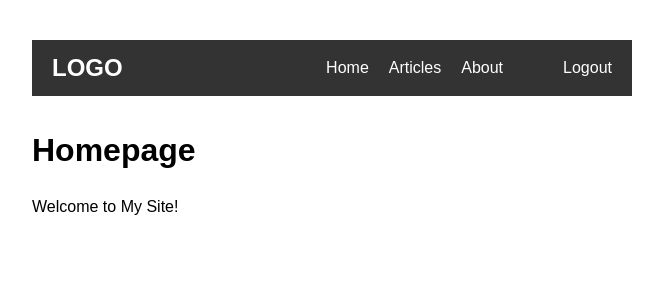
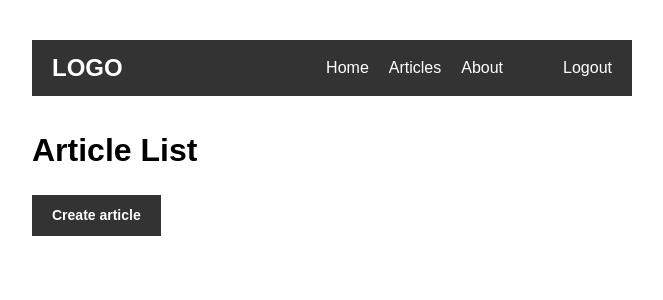
Before and after one commit to dunaev-ss/blog_609-31z_DSS, a Django app: page / in a window 1280 px wide. Shown: the top 300 px of the page, without its empty margins (308-971 px from the left). Run offline with Django 5.2, Linux system fonts and the light colour scheme; the visitor is signed in with stand-in values (Sample User, id 1); data that the repository does not hold is empty.

Commit message:
Лабораторная работа №9

```diff
--- a/laboratoire/accounts/templates/accounts/signup.html
+++ b/laboratoire/accounts/templates/accounts/signup.html
@@ -1,7 +1,7 @@
 {% extends 'base_layout.html' %}
 {% block content %}
   <h1>Signup</h1>
-  <form class="form" action="/accounts/signup/" method="post">
+  <form class="form" action="{% url 'accounts:signup' %}" method="post">
     {% csrf_token %}
     {{ form }}
     <button type="submit">Signup</button>
--- a/laboratoire/accounts/urls.py
+++ b/laboratoire/accounts/urls.py
@@ -1,6 +1,8 @@
 from django.urls import path
 
 from . import views
+
+app_name = 'accounts'
 
 urlpatterns = [
     path('signup/', views.signup_view, name='signup'),
--- a/laboratoire/accounts/views.py
+++ b/laboratoire/accounts/views.py
@@ -1,7 +1,7 @@
 from django.contrib.auth import login, logout
 from django.contrib.auth.forms import UserCreationForm, AuthenticationForm
 from django.http import HttpResponseRedirect
-from django.shortcuts import render
+from django.shortcuts import redirect, render
 
 
 def signup_view(request):
@@ -22,7 +22,9 @@ def login_view(request):
         if form.is_valid():
             user = form.get_user()
             login(request, user)
-            return HttpResponseRedirect('/articles')
+            if 'next' in request.POST:
+                return redirect(request.POST['next'])
+            return redirect('articles:list')
     else:
         form = AuthenticationForm()
     return render(request, 'accounts/login.html', {'form' : form})
--- a/laboratoire/articles/apps.py
+++ b/laboratoire/articles/apps.py
@@ -2,4 +2,9 @@ from django.apps import AppConfig
 
 
 class ArticlesConfig(AppConfig):
+    default_auto_field = 'django.db.models.BigAutoField'
     name = 'articles'
+
+
+    def ready(self):
+        import articles.signals
--- a/laboratoire/articles/models.py
+++ b/laboratoire/articles/models.py
@@ -1,11 +1,14 @@
+from django.contrib.auth.models import User
 from django.db import models
+
 
 class Article(models.Model):
     title = models.CharField(max_length = 200)
     slug = models.SlugField()
     body = models.TextField()
     date = models.DateTimeField(auto_now_add = True)
-    thumbnail = models.ImageField(upload_to = 'images/', blank = True)
+    thumbnail = models.ImageField(upload_to = 'images/', blank = True, default='default.jpeg')
+    author = models.ForeignKey(User, default=None, on_delete=models.CASCADE)
 
     def __str__(self):
         return self.title
--- a/laboratoire/articles/templates/articles/article_list.html
+++ b/laboratoire/articles/templates/articles/article_list.html
@@ -3,11 +3,16 @@
 {% block content %}
 <main>
     <h1>Article List</h1>
+    {% if user.is_authenticated %}
+    <div class="create-article">
+        <a href="{% url 'articles:create' %}" class="btn-create">Create article</a>
+    </div>
+    {% endif %}
     <div class="articles">
         {% for element in articles %}
         <div class="article__item">
             <h2>
-                <a href="{% url 'article_detail' slug=element.slug %}">
+                <a href="{% url 'articles:article_detail' slug=element.slug %}">
                     {{ element.title }}
                 </a>
             </h2>
--- a/laboratoire/articles/urls.py
+++ b/laboratoire/articles/urls.py
@@ -2,7 +2,10 @@ from django.urls import path
 
 from articles import views
 
+app_name = 'articles'
+
 urlpatterns = [
-    path('', views.article_list, name='article_list'),
+    path('', views.article_list, name='homepage'),
+    path('create', views.article_create, name='create'),
     path('<slug:slug>', views.article_item, name='article_detail')
 ]
--- a/laboratoire/articles/views.py
+++ b/laboratoire/articles/views.py
@@ -1,4 +1,8 @@
-from django.shortcuts import render
+from django.contrib.auth.decorators import login_required
+
+from django.shortcuts import redirect, render
+
+from . import forms
 
 from .models import Article
 
@@ -11,3 +15,17 @@ def article_list(request):
 def article_item(request, slug):
     article = Article.objects.get(slug = slug)
     return render(request, 'articles/article_item.html', {'article' : article})
+
+
+@login_required(login_url='accounts:login')
+def article_create(request):
+    if request.method == 'POST':
+        form = forms.CreateArticle(request.POST, request.FILES)
+        if form.is_valid():
+            instance = form.save(commit=False)
+            instance.author = request.user
+            instance.save()
+            return redirect('homepage')
+    else:
+        form = forms.CreateArticle()
+    return render(request, 'articles/article_create.html', {'form': form})
--- a/laboratoire/laboratoire/urls.py
+++ b/laboratoire/laboratoire/urls.py
@@ -1,32 +1,18 @@
-"""
-URL configuration for laboratoire project.
-
-The `urlpatterns` list routes URLs to views. For more information please see:
-    https://docs.djangoproject.com/en/6.0/topics/http/urls/
-Examples:
-Function views
-    1. Add an import:  from my_app import views
-    2. Add a URL to urlpatterns:  path('', views.home, name='home')
-Class-based views
-    1. Add an import:  from other_app.views import Home
-    2. Add a URL to urlpatterns:  path('', Home.as_view(), name='home')
-Including another URLconf
-    1. Import the include() function: from django.urls import include, path
-    2. Add a URL to urlpatterns:  path('blog/', include('blog.urls'))
-"""
-
 from django.conf import settings
 from django.conf.urls.static import static
 from django.contrib import admin
 from django.urls import path, include
 
 from laboratoire import views
+from articles import views as article_views
+
 
 urlpatterns = [
     path('admin/', admin.site.urls),
-    path('', views.homepage, name='homepage'),
+    path('', article_views.article_list, name='homepage'),
     path('about/', views.about, name='about'),
     path('articles/', include('articles.urls')),
+    path('article/', include('articles.urls')),
     path('accounts/', include('accounts.urls'))
 ]
 
--- a/laboratoire/static/css/style.css
+++ b/laboratoire/static/css/style.css
@@ -69,3 +69,18 @@ nav ul a {
     padding: 0;
     text-decoration: none;
 }
+
+.create-article {
+    margin: 20px 0;
+}
+
+.btn-create {
+    display: inline-block;
+    background-color: #333;
+    color: white;
+    padding: 10px 20px;
+    text-decoration: none;
+    font-family: sans-serif;
+    font-size: 14px;
+    font-weight: bold;
+}
--- a/laboratoire/templates/base_layout.html
+++ b/laboratoire/templates/base_layout.html
@@ -13,23 +13,23 @@
     <header>
         <nav>
             <div class="logo">
-                <a href="{% url 'article_list' %}">LOGO</a>
+                <a href="{% url 'homepage' %}">LOGO</a>
             </div>
             <ul>
                 <li><a href="{% url 'homepage' %}">Home</a></li>
-                <li><a href="{% url 'article_list' %}">Articles</a></li>
+                <li><a href="{% url 'homepage' %}">Articles</a></li>
                 <li><a href="{% url 'about' %}">About</a></li>
                 <ul>
                     {% if user.is_authenticated %}
                     <li>
-                        <form class="form" action="/accounts/logout/" method="post">
+                        <form class="form" action="{% url 'accounts:logout' %}" method="post">
                             {% csrf_token %}
                             <button class="nav-button" type="submit">Logout</button>
                         </form>
                     </li>
                     {% else %}
                     <li>
-                        <a href="{% url 'login' %}">Login</a>
+                        <a href="{% url 'accounts:login' %}">Login</a>
                     </li>
                     {% endif %}
                 </ul>
```
Also changed, not shown: laboratoire/accounts/templates/accounts/login.html (+7 -2 lines), laboratoire/articles/admin.py (+6 -2 lines), laboratoire/articles/forms.py (added, +9 -0 lines), laboratoire/articles/signals.py (added, +12 -0 lines), laboratoire/articles/templates/articles/article_create.html (added, +11 -0 lines), laboratoire/articles/migrations/0003_article_author_alter_article_thumbnail.py (added).
